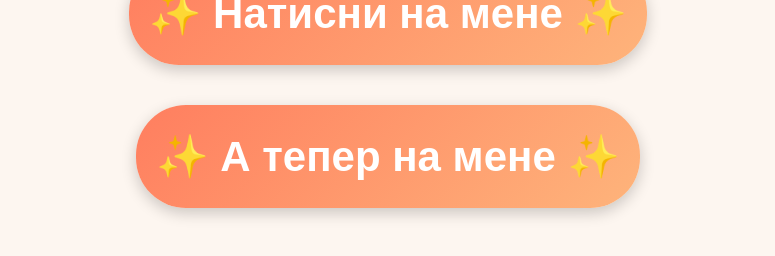
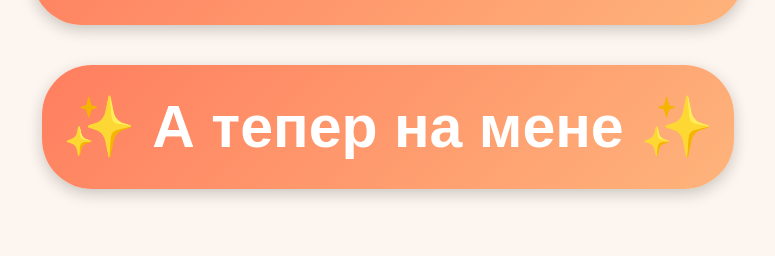
Before and after one commit to Karina2023h/foto, a plain HTML site: page index.html in a window 1280 px wide. Shown: the whole page, without its empty margins (252-1027 px from the left). Drawn offline with Linux system fonts and the light colour scheme.

Commit message:
xxfcgvhb

```diff
--- a/index.html
+++ b/index.html
@@ -13,7 +13,7 @@
       flex-direction: column;
       align-items: center;
       justify-content: center;
-      height: 110vh;
+      height: 100vh;
       overflow: hidden;
     }
 
@@ -26,7 +26,7 @@
       margin-top: 25px;
       margin-bottom: 15px;
       padding: 27px 20px;
-      font-size: 42px;
+      font-size: 59px;
       background: linear-gradient(135deg, #ff7e5f, #feb47b);
       border: none;
       border-radius: 50px;
```
